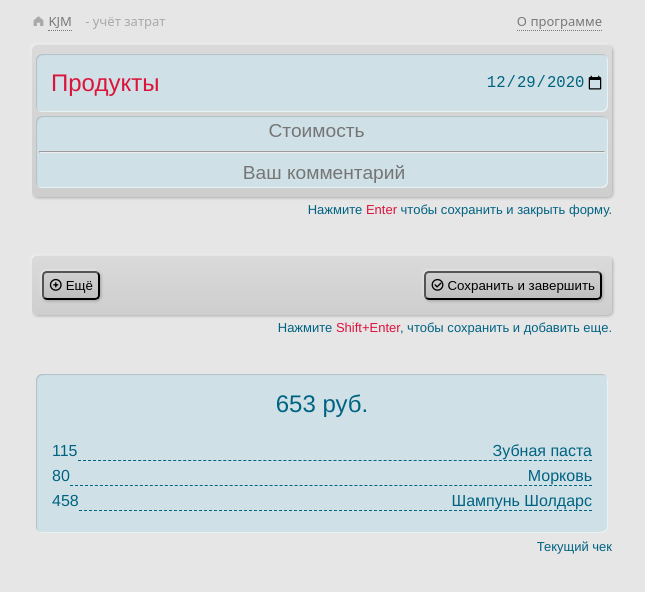
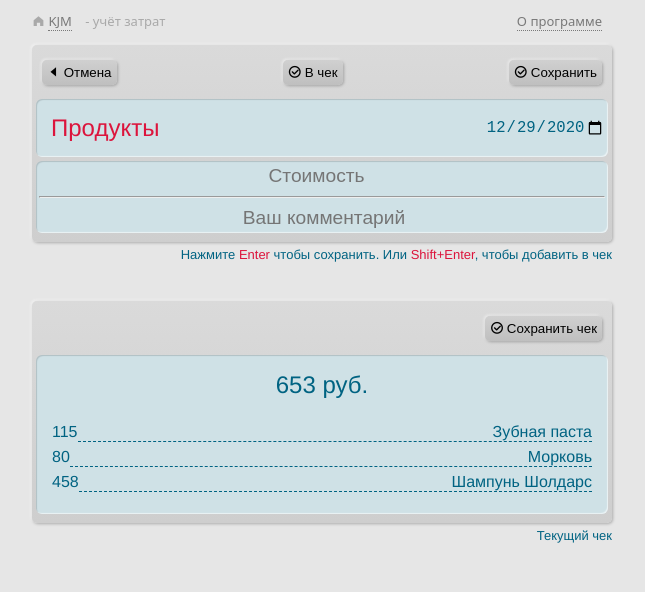
Before and after one commit to ondrey/kakebo, a Vue app: page /#/new in a window 1280 px wide. Shown: the top 592 px of the page, without its empty margins (320-965 px from the left). Built offline with nearby package versions, Linux system fonts and the light colour scheme.

Commit message:
Верстка регистрации транзакции

```diff
--- a/src/router/index.js
+++ b/src/router/index.js
@@ -10,7 +10,7 @@ const routes = [
     children: [
       {
         path: '/',
-        name: 'Layout',
+        name: 'Home',
         component: () => import(/* webpackChunkName: "Home" */ '../views/Home.vue'),
         meta: {
           title: 'Монитор'
--- a/src/views/AddTransact.vue
+++ b/src/views/AddTransact.vue
@@ -1,37 +1,44 @@
 <template>
   <div>
-        <div class="plan" style="padding-bottom:5px">
+        <div class="plan" style="padding-bottom:5px" v-on:keyup.enter="submit">
 
 
-
-        <div class="back">
-            <div class="h2">Продукты</div>
-            <input type="date" style="text-align: end;" id="amount_date" v-model="amount_date" tabindex="3">
-        </div>
+            <div style="    display: flex; justify-content: space-between; min-height: 0 !important;">
+                <button class="buttonplus button_large" tabindex="5" @click="$router.push('/')"> <span class="el-icon-caret-left buttoicon"></span> Отмена</button>
+                <button class="buttonplus button_large" tabindex="3"> <span class="el-icon-circle-check buttoicon"></span> В чек</button>
+                <button class="buttonplus button_large" tabindex="3"> <span class="el-icon-circle-check buttoicon"></span> Сохранить</button>
+            </div>
 
 
-        <div class="back" style="display: block;">
-            <input type="number" v-model="amount" id="amount" style="text-align:center" tabindex="1" placeholder="Стоимость">
-            <hr>
-            <input type="text" style="text-align: center;"  v-model="amount_comment" id="amount_comment" tabindex="2" placeholder="Ваш комментарий" />
+            <div class="back">
+                <div class="h2">Продукты</div>
+                <input type="date" style="text-align: end;" id="amount_date" v-model="amount_date" tabindex="4" autocomplete="off">
+            </div>
+
+            <div class="back" style="display: block;">
+                <input type="number" v-model="amount" id="amount" style="text-align:center" tabindex="1" placeholder="Стоимость" autocomplete="off">
+                <hr>
+                <input type="text" style="text-align: center;"  v-model="amount_comment" id="amount_comment" tabindex="2" placeholder="Ваш комментарий" autocomplete="off"/>
+            </div>
+
+        </div>
+        <div class="title">Нажмите <span style="color:crimson;">Enter</span> чтобы сохранить. Или <span style="color:crimson;">Shift+Enter</span>, чтобы добавить в чек</div>
+
+
+        <div class="plan">
+            <div style="    display: flex; justify-content: flex-end; min-height: 0 !important;">
+                <button class="buttonplus button_large" tabindex="3"> <span class="el-icon-circle-check buttoicon"></span> Сохранить чек</button>
+            </div>
+
+            <div class="back" style="display: block; padding: 1em;">
+                <div class="chek_summ">653 руб.</div>
+                <div v-for="ch in cur_chek" :key="ch.id" class="chek_element"> {{ch.price}}  <span class="chek_text"> {{ch.text}} </span></div>
+            </div>
+
         </div>
 
 
 
-        </div>
-        <div class="title">Нажмите <span style="color:crimson;">Enter</span> чтобы сохранить и закрыть форму.</div>
-        <div class="plan" style="    display: flex; justify-content: space-between; min-height: 0 !important;">
-            <button class="buttonplus button_large"> <span class="el-icon-circle-plus-outline buttoicon"></span> Ещё</button>
-            <button class="buttonplus button_large"> <span class="el-icon-circle-check buttoicon"></span> Сохранить и завершить</button>
-
-        </div>
-        <div class="title">Нажмите <span style="color:crimson;">Shift+Enter</span>, чтобы сохранить и добавить еще.</div>
-
-
-        <div class="back" style="display: block; padding: 1em;">
-            <div class="chek_summ">653 руб.</div>
-            <div v-for="ch in cur_chek" :key="ch" class="chek_element"> {{ch.price}}  <span class="chek_text"> {{ch.text}} </span></div>
-        </div>
         <div class="title">Текущий чек</div>
 
   </div>
@@ -41,12 +48,23 @@
 export default {
     data(){
         return {
-            amount: null,
+            amount: '',
             amount_date: new Date().toISOString().split('T')[0],
             amount_comment: '',
             cur_chek: [{price: 115, text: 'Зубная паста', id: 1}, {price: 80, text: 'Морковь', id: 2}, {price: 458, text: 'Шампунь Шолдарс', id: 3},]
         }
     },
+
+    methods: {
+        submit(e){
+
+            if (e.shiftKey) {
+                console.log(e,'<< shift')
+            } else {
+                console.log(e, '>>>')
+            }
+        }
+    }
 
 
 }
--- a/src/views/layout.vue
+++ b/src/views/layout.vue
@@ -22,6 +22,10 @@ export default {
 </script>
 
 <style>
+
+button, button:hover, button:focus {
+  border-style: none;
+}
 
 .h2 {
     text-align: end;
```
Also changed, not shown: 1 other file (tests, documents, lock files or other folders).
